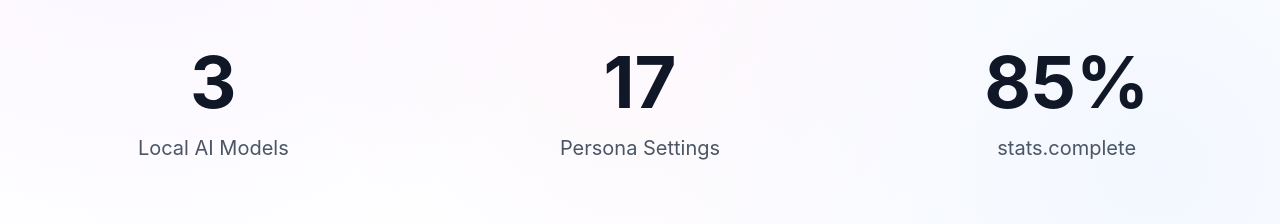
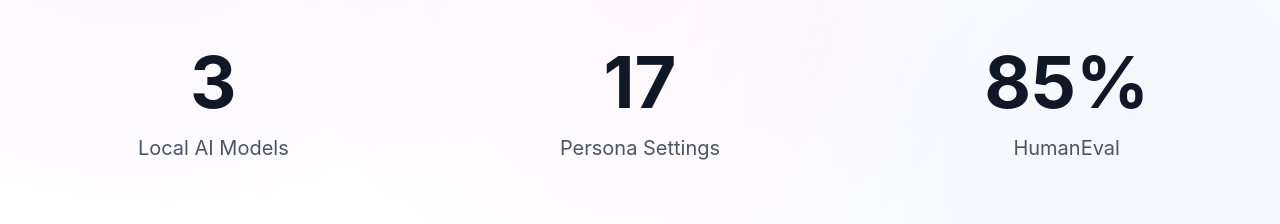
Before and after one commit to wannahappyaroundme/Garden_of_Eden_V3_Page, a Next.js app: page /contact in a window 1280 px wide. Shown: the part 1740-1964 px from the top of the page. Built offline with nearby package versions, Linux system fonts and the light colour scheme.

Commit message:
feat: change expression

```diff
--- a/app/[locale]/page.tsx
+++ b/app/[locale]/page.tsx
@@ -228,7 +228,7 @@ export default function Home() {
               { num: "2-4s", label: t("stats.response") },
               { num: "3", label: t("stats.models") },
               { num: "17", label: t("stats.parameters") },
-              { num: "85%", label: t("stats.complete") },
+              { num: "85%", label: t("stats.humaneval") },
             ].map((stat, idx) => (
               <motion.div
                 key={idx}
@@ -288,7 +288,10 @@ export default function Home() {
       </section>
 
       {/* Coming Soon Modal */}
-      <ComingSoonModal isOpen={isModalOpen} onClose={() => setIsModalOpen(false)} />
+      <ComingSoonModal
+        isOpen={isModalOpen}
+        onClose={() => setIsModalOpen(false)}
+      />
     </main>
   );
 }
--- a/messages/en.json
+++ b/messages/en.json
@@ -273,7 +273,7 @@
     "stat4": "Complete",
     "benchmarks": {
       "title": "AI Benchmark Scores",
-      "humanEval": "HumanEval (Coding):",
+      "humaneval": "HumanEval (Coding):",
       "humanEvalComparison": "vs Claude 3.5: 88%, GPT-4: 85%",
       "mmlu": "MMLU (General Knowledge):",
       "quantization": "Q4_K_M Quantization:",
```
Also changed, not shown: messages/ko.json.
